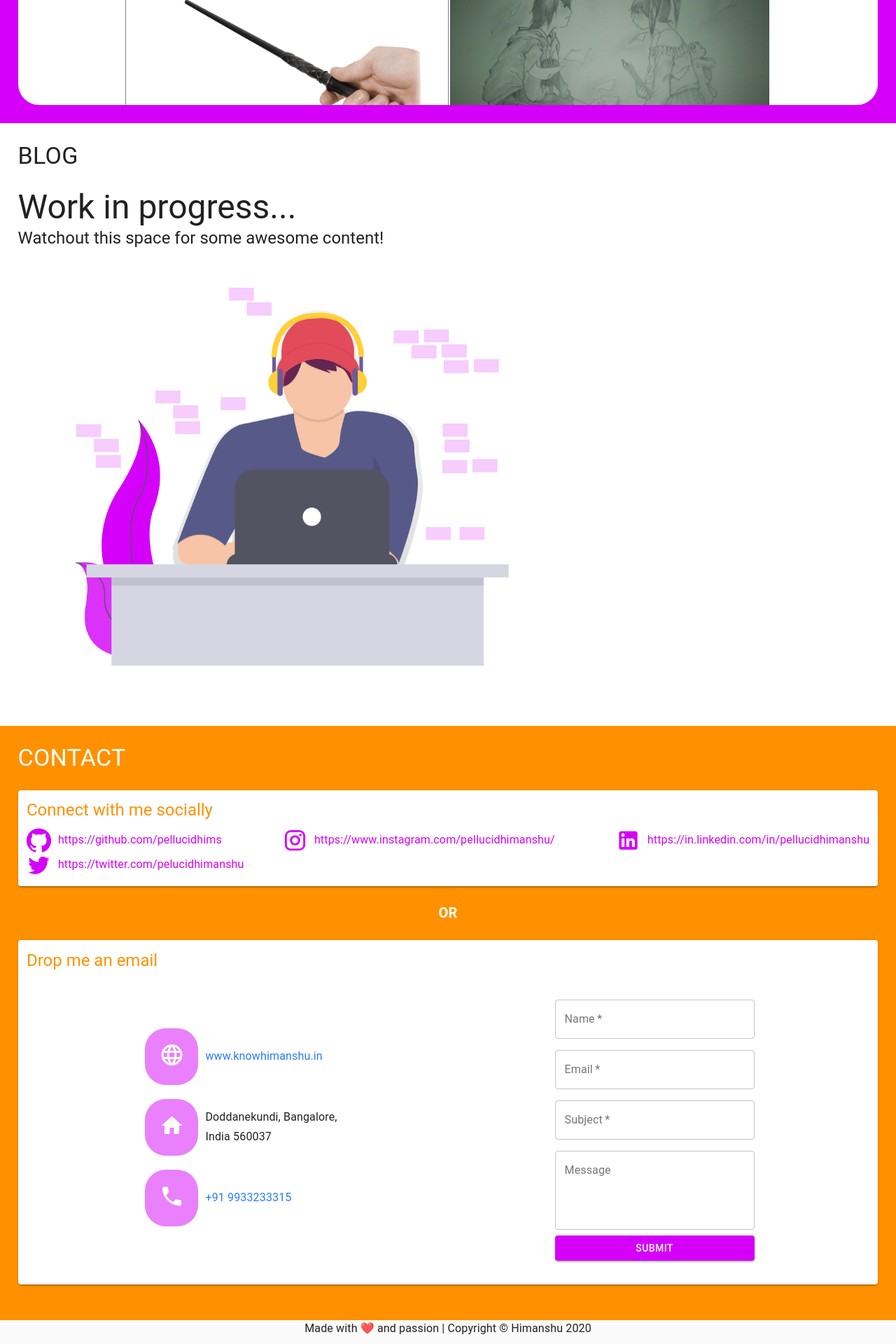
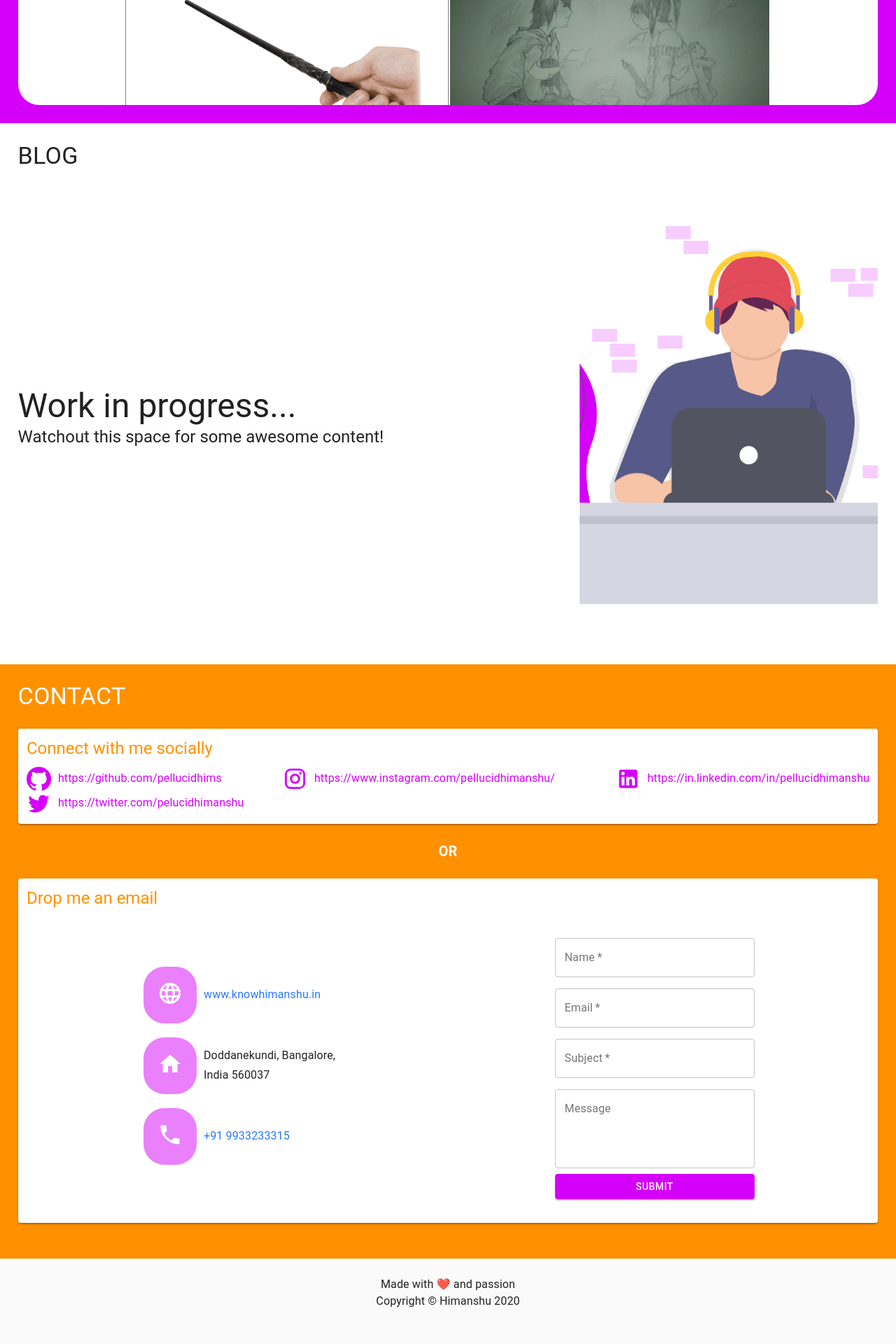
Before and after one commit to pellucidhims/know-himanshu, a React (Create React App) app: page / in a window 1280 px wide. Shown: the part 6090-8010 px from the top of the page at 70% size. After the commit the page ends 7987 px from the top, so only its background shows below. Built offline with nearby package versions, Linux system fonts and the light colour scheme; a web font is replaced by a local one.

Commit message:
Fixing CSS in blog section with CNAME file in public folder for custom domain hosting

```diff
--- a/src/App.js
+++ b/src/App.js
@@ -27,9 +27,13 @@ function Copyright() {
       variant="body1"
       color="black"
       align="center"
-      style={{ marginBottom: '10px' }}
+      style={{ margin: '2% 1%' }}
     >
-      {'Made with ❤️ and passion | Copyright © '}
+      Made with{' '}
+      <span role="img" aria-label="heart">
+        ❤️
+      </span>{' '}
+      and passion <br /> {' Copyright © '}
       <Link color="inherit" href="http://www.knowhimanshu.in/">
         Himanshu
       </Link>{' '}
--- a/src/components/sections/Blog/blog.js
+++ b/src/components/sections/Blog/blog.js
@@ -1,8 +1,15 @@
 import React from 'react';
-import { makeStyles, Typography, Tooltip } from '@material-ui/core';
+import {
+  makeStyles,
+  Typography,
+  Tooltip,
+  useMediaQuery,
+} from '@material-ui/core';
+import classnames from 'classnames';
 
 const Blog = () => {
   const classes = useStyles();
+  const matches = useMediaQuery('(min-width:900px)');
   return (
     <div className={classes.root}>
       <div className={classes.innerRoot}>
@@ -12,7 +19,7 @@ const Blog = () => {
             Watchout this space for some awesome content!
           </Typography>
         </div>
-        <div style={{}}>
+        <div>
           <Tooltip
             title="Yep! that's me coding..."
             placement="top-start"
@@ -21,7 +28,9 @@ const Blog = () => {
           >
             <img
               src={`${process.env.PUBLIC_URL}/workInProgressIcon.png`}
-              className={classes.wipIcon}
+              className={classnames(classes.wipIcon, {
+                [classes.verticalWipIcon]: !matches,
+              })}
               alt="blog"
             />
           </Tooltip>
@@ -42,7 +51,13 @@ const useStyles = makeStyles(() => ({
     flexWrap: 'wrap',
   },
   wipIcon: {
+    width: window.innerWidth / 3,
     height: window.innerHeight - 150,
+    borderRadius: '30px',
+    objectFit: 'cover',
+  },
+  verticalWipIcon: {
+    width: window.innerWidth - 50,
   },
   tooltip: {
     backgroundColor: 'black',
--- a/src/components/sections/Contact/contact.js
+++ b/src/components/sections/Contact/contact.js
@@ -216,6 +216,7 @@ const Contact = () => {
                         multiline={!!field.multiline}
                         rows={field.rows || 1}
                         required={!!field.required}
+                        style={{ minWidth: '250px' }}
                       />
                     );
                   })}
@@ -301,6 +302,7 @@ const useStyles = makeStyles((theme) => ({
     alignItems: 'center',
     flexGrow: 1,
     width: '50%',
+    minWidth: '300px',
     padding: '10px',
   },
   contactFormInnerDiv: {
```
Also changed, not shown: 1 other file (tests, documents, lock files or other folders).
